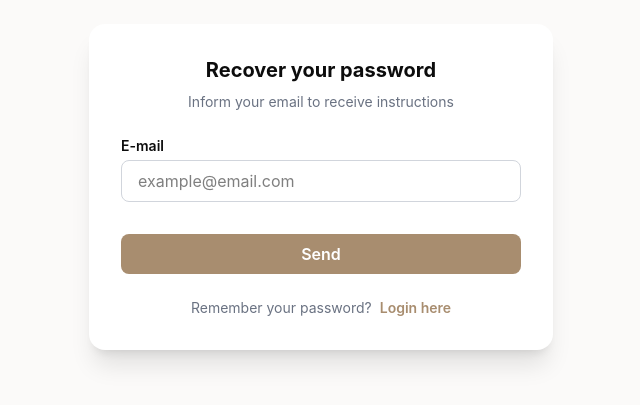
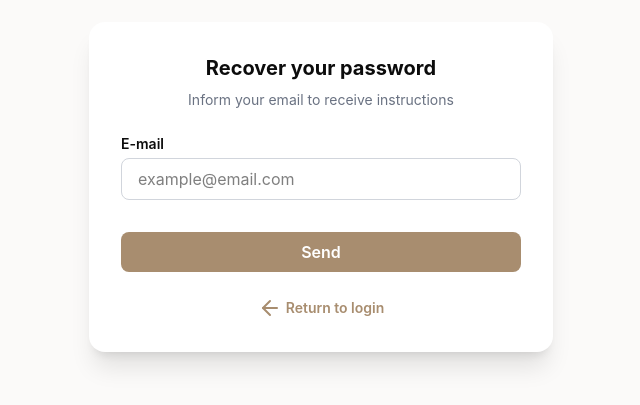
Before and after one commit to anabeatm/saas-financeiro, a React (Vite) app in the folder front-end/: page /recover in a window 1280 px wide. Shown: the part 213-618 px from the top of the page, without its empty margins (319-959 px from the left). Built offline with nearby package versions, Linux system fonts and the light colour scheme.

Commit message:
fix: update Recover page layout and improve link styling

```diff
--- a/front-end/src/pages/Recover.jsx
+++ b/front-end/src/pages/Recover.jsx
@@ -1,5 +1,6 @@
 import { Link } from "react-router-dom";
 import Input from "../components/Input";
+import { ArrowLeft } from "lucide-react";
 
 export default function Recover() {
   return (
@@ -28,13 +29,10 @@ export default function Recover() {
           >
             Send
           </button>
-          <div className="mt-2 flex items-center justify-center gap-2 text-sm">
-            <p className="text-gray-500">Remember your password?</p>
-            <Link
-              to="/login"
-              className="font-semibold text-[#a88d6f] hover:text-[#d6bfa7] hover:underline"
-            >
-              Login here
+          <div className="mt-2 flex justify-center gap-2 text-sm text-[#a88d6f] hover:text-[#d6bfa7] hover:underline">
+            <Link to="/login" className="flex gap-1 items-center font-semibold">
+              <ArrowLeft />
+              Return to login
             </Link>
           </div>
         </form>
```
